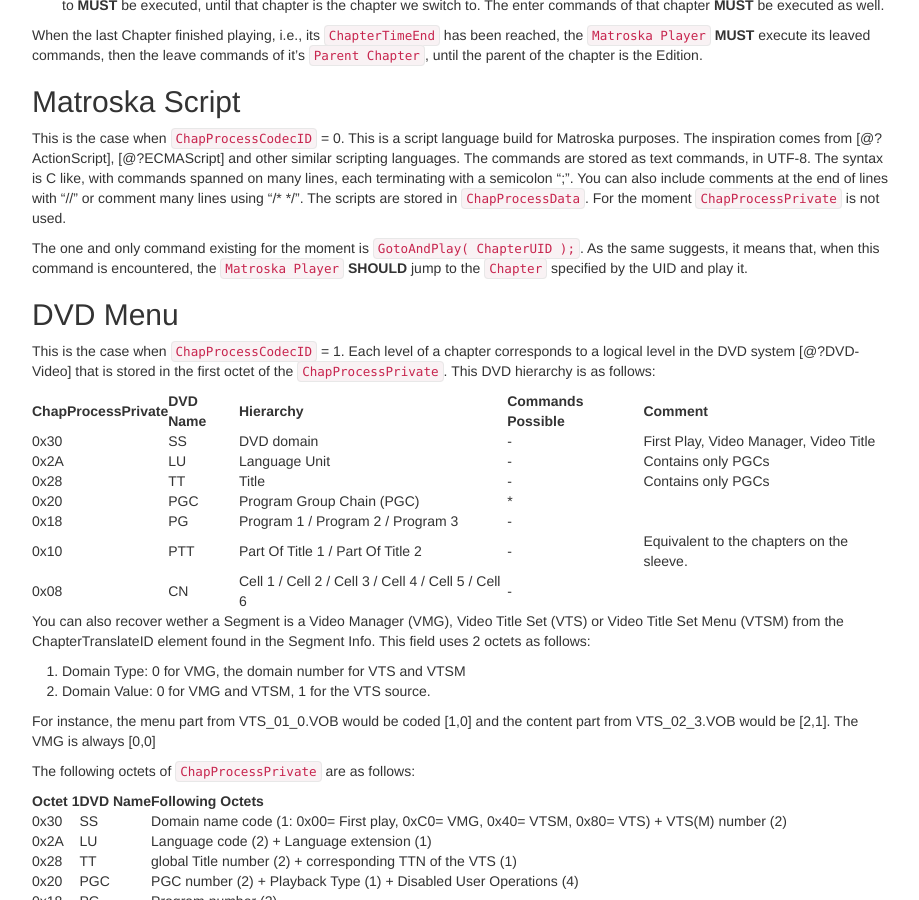
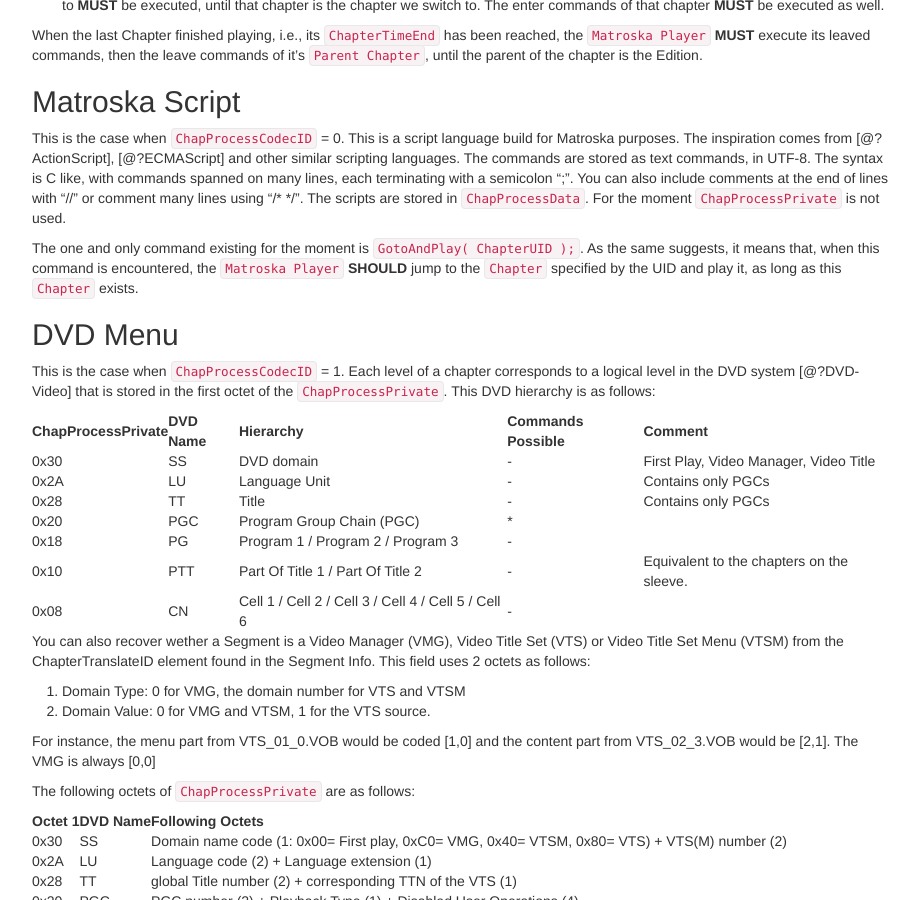
Before and after one commit to ietf-wg-cellar/matroska-specification, a Jekyll site: the page built from chapter_codecs.md, in a window 1280 px wide and 900 px high, scrolled down 1029 px. Shown: the whole window, without its empty margins (273-1192 px from the left). Built offline with Jekyll 4.4.1, drawn with Linux system fonts in a browser that asks for light colours; our own code applies the rules of GitHub Pages for plain Markdown files.

Commit message:
mention the player can only jump to the provided ChapterUID if it's available
That's why there's a SHOULD.

```diff
--- a/chapter_codecs.md
+++ b/chapter_codecs.md
@@ -70,7 +70,7 @@
 
 The one and only command existing for the moment is `GotoAndPlay( ChapterUID );`. As the
 same suggests, it means that, when this command is encountered, the `Matroska Player`
-**SHOULD** jump to the `Chapter` specified by the UID and play it.
+**SHOULD** jump to the `Chapter` specified by the UID and play it, as long as this `Chapter` exists.
 
 ## DVD Menu
 
```
